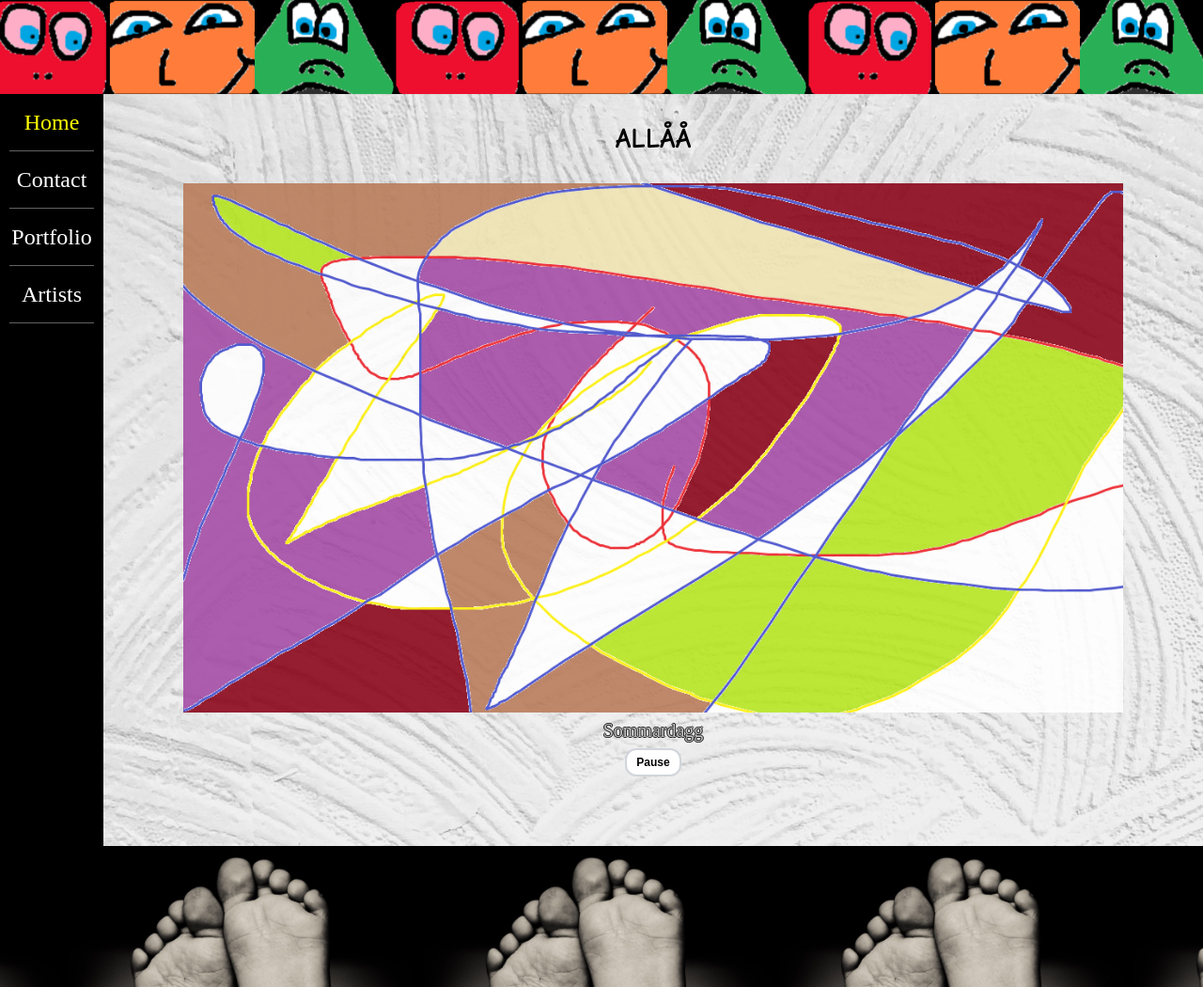
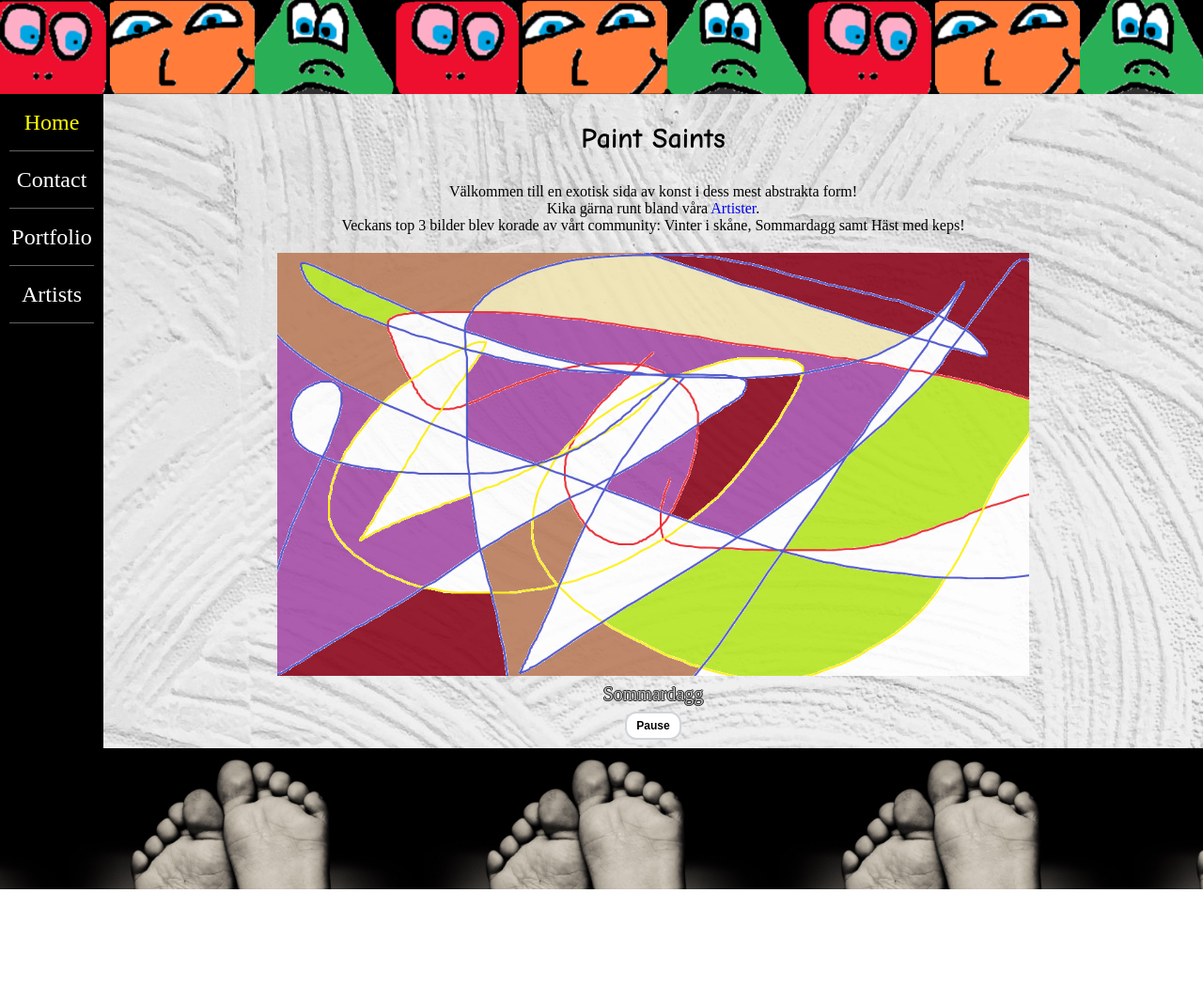
Before and after one commit to JunganSe/ITHS-Web-Grupparbete-PaintSaints, a plain HTML site: page index.html in a window 1280 px wide. Shown: the whole page at 94% size. After the commit the page ends 946 px from the top, so only its background shows below. Drawn offline with Linux system fonts and the light colour scheme.

Commit message:
Dynamisk höjd på main-content, info på index.

```diff
--- a/css/Styles-main.css
+++ b/css/Styles-main.css
@@ -5,13 +5,19 @@
 }
 
 /* Debug */
-/* header, nav, article, footer { border: 2px solid red; }
-.image-box, .navbar { border: 2px solid blue; }
-.flex-container-outer { border: 2px solid goldenrod; }
-.flex-container-inner { border: 2px solid green; } */
+/* header, nav, article, footer { border: 2px solid red; } */
+/* .image-box, .navbar { border: 2px solid blue; } */
+/* .main-content { border: 2px solid red; } */
+/* .flex-container-outer { border: 2px solid goldenrod; } */
+/* .flex-container-inner { border: 2px solid green; } */
+
+:root {
+    --header-height: 100px;
+    --footer-height: 150px;
+}
 
 .main-content {
-    min-height: 800px;
+    min-height: calc(100vh - var(--header-height) - var(--footer-height) - var(--nav-height));
 }
 
 .main-content h1 {
@@ -45,16 +51,12 @@
 
 header {
     background-image: url("/images/header.png");
-    height: 100px;
+    height: var(--header-height);
     background-color: black;
     background-repeat: no-repeat;
     background-size: 439px 100px;
     background-position: center;
 }
-
-/* body {
-    background-image: url("/images/mainBackground.jpg");
-} */
 
 footer {
     background-color: black;
@@ -62,7 +64,7 @@ footer {
     background-size: contain;
     background-position: center;
     /* background-repeat: no-repeat; */
-    height: 150px;
+    height: var(--footer-height);
 }
 
 .flex-container-outer {
@@ -99,5 +101,6 @@ article {
     }
     .main-content {
         width: calc(100% - var(--navbar-width));
+        min-height: calc(100vh - var(--header-height) - var(--footer-height));
     }
 }
--- a/css/dropdown-menu.css
+++ b/css/dropdown-menu.css
@@ -1,5 +1,10 @@
 :root {
     --navbar-width: 110px;
+    --nav-height: 60px;
+}
+
+nav {
+    height: var(--nav-height);
 }
 
 nav label {
@@ -54,7 +59,7 @@ nav .menu span:hover {
 }
 #toggle:checked + .menu {
     display: block;
-    transform:scale(1,1);
+    transform: scale(1,1);
 }
 
 #toggle:checked + .menu a {
@@ -73,6 +78,7 @@ nav .menu span:hover {
         text-align: right;
         background: black;
         opacity: 1;
+        height: unset;
     }
 
     nav .menu {
--- a/css/index.css
+++ b/css/index.css
@@ -1,3 +1,8 @@
 .main-content h1 {
     margin: 30px 0px;
 }
+
+.main-content p {
+    text-align: center;
+    margin: 20px;
+}
--- a/css/slideshow.css
+++ b/css/slideshow.css
@@ -1,7 +1,8 @@
 .slideshow-container {
-    max-width: 1000px;
+    max-width: 800px;
     position: relative;
     margin: auto;
+    width: 90%;
   }
 
   .slideshow-container .slides {
@@ -53,3 +54,9 @@
     from {opacity: .2}
     to {opacity: 1}
   }
+
+  @media screen and (min-width:768px) {
+    .slideshow-container {
+      width: 80%;
+    }
+  }
--- a/index.html
+++ b/index.html
@@ -5,8 +5,8 @@
     <meta charset="UTF-8">
     <meta http-equiv="X-UA-Compatible" content="IE=edge">
     <meta name="viewport" content="width=device-width, initial-scale=1.0">
+    <link rel="stylesheet" href="/css/dropdown-menu.css">
     <link rel="stylesheet" href="/css/styles-main.css">
-    <link rel="stylesheet" href="/css/dropdown-menu.css">
     <link rel="stylesheet" href="/css/slideshow.css">
     <link rel="stylesheet" href="/css/index.css">
     <title>Home</title>
@@ -31,7 +31,14 @@
 
         <div class="main-content">
 
-            <h1>ALLÅÅ</h1>
+            <h1>Paint Saints</h1>
+
+            <p>
+                Välkommen till en exotisk sida av konst i dess mest abstrakta form! <br>
+                Kika gärna runt bland våra <a href="/artists.html">Artister</a>. <br>Veckans
+                top 3 bilder blev korade av vårt community: Vinter i skåne, Sommardagg samt
+                Häst med keps!
+            </p>
 
             <div class="slideshow-container">
 
@@ -47,7 +54,7 @@
 
                 <div class="slides fade-animation">
                 <img src="/images/art3.png" style="width:100%">
-                <div class="text">Häst</div>
+                <div class="text">Häst med keps</div>
                 </div>
 
                 <button class="button" id="pause">Pause</button>
```
